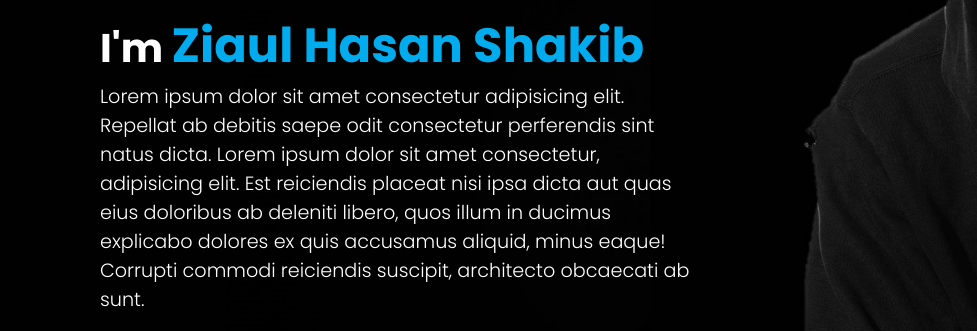
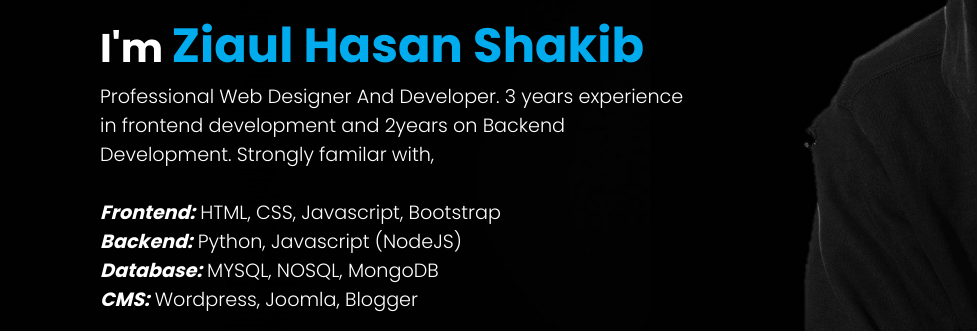
Before and after one commit to zhshakib/Portfolio_Landing_Page, a plain HTML site: page index.html in a window 1280 px wide. Shown: the part 236-567 px from the top of the page, 0-977 px from the left. Drawn offline with nearby package versions, Linux system fonts and the light colour scheme.

Commit message:
lorem text Change

```diff
--- a/index.html
+++ b/index.html
@@ -15,7 +15,11 @@
         <div class="content">
             <h2>Hello World, <br> I'm <span>Ziaul Hasan Shakib</span></h2>
             <p>
-                Lorem ipsum dolor sit amet consectetur adipisicing elit. Repellat ab debitis saepe odit consectetur perferendis sint natus dicta. Lorem ipsum dolor sit amet consectetur, adipisicing elit. Est reiciendis placeat nisi ipsa dicta aut quas eius doloribus ab deleniti libero, quos illum in ducimus explicabo dolores ex quis accusamus aliquid, minus eaque! Corrupti commodi reiciendis suscipit, architecto obcaecati ab sunt.
+                Professional Web Designer And Developer. 3 years experience in frontend development and 2years on Backend Development. Strongly familar with, <br> <br>
+             <i><b>Frontend:</b></i> HTML, CSS, Javascript, Bootstrap <br>
+             <i><b>Backend:</b></i> Python, Javascript (NodeJS) <br>
+             <i><b>Database:</b></i> MYSQL, NOSQL, MongoDB <br>
+             <i><b>CMS:</b></i> Wordpress, Joomla, Blogger
             </p>
             <a href="#">Know More </a>
         </div>
```
